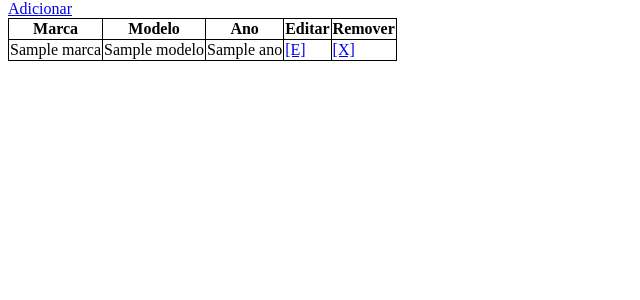
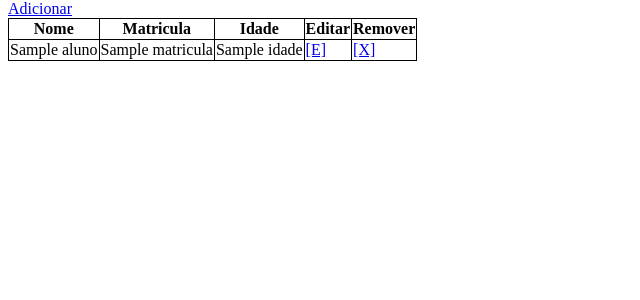
Before and after one commit to marytulip/mary_pythonflask, a Python web app: template pythonflaskMary/templates/alunos.html in a window 1280 px wide. Shown: the part 44-344 px from the top of the page, without its empty margins (0-640 px from the left). Run offline with Jinja, Linux system fonts and the light colour scheme; the template is opened without the code that fills it: most values are stand-ins (such as "Sample title", 1, 10 or a date in 2020).

Commit message:
Update alunos.html

```diff
--- a/pythonflaskMary/templates/alunos.html
+++ b/pythonflaskMary/templates/alunos.html
@@ -1,7 +1,7 @@
 {% extends "base.html" %}
 
 {% block conteudo %}
-    <a href="/carros/add">Adicionar</a>
+    <a href="/alunos/add">Adicionar</a>
     {% set mensagens = get_flashed_messages() %}
     {% if mensagens %}
         {% for msg in mensagens %}
@@ -13,19 +13,19 @@
     <section>
         <table>
             <tr>
-                <th>Marca</th>
-                <th>Modelo</th>
-                <th>Ano</th>
+                <th>Nome</th>
+                <th>Matricula</th>
+                <th>Idade</th>
                 <th>Editar</th>
                 <th>Remover</th>
             </tr>
-            {% for carros in dados %}
+            {% for alunos in dados %}
             <tr>
-                <td>{{carros.marca}}</td>
-                <td>{{carros.modelo}}</td>
-                <td>{{carros.ano}}</td>
-                <td><a href="/carros/edit/{{carros.id_carros}}">[E]</a></td>
-                <td><a href="/carros/remove/{{carros.id_carros}}">[X]</a></td>
+                <td>{{alunos.nome}}</td>
+                <td>{{alunos.matricula}}</td>
+                <td>{{alunos.idade}}</td>
+                <td><a href="/alunos/edit/{{alunos.id_alunos}}">[E]</a></td>
+                <td><a href="/alunos/remove/{{alunos.id_alunos}}">[X]</a></td>
             </tr>
             {% endfor %}
         </table>
```
